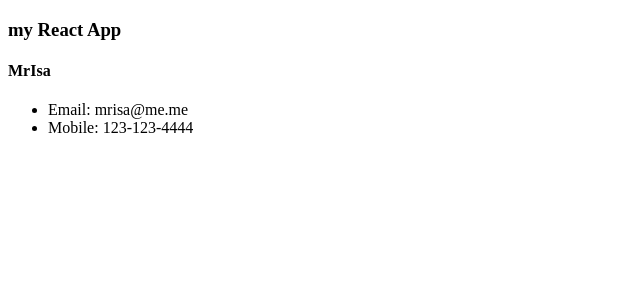
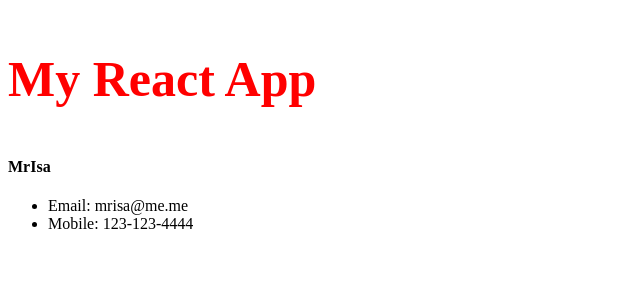
Before and after one commit to Isaabomohana/react-contactmanager, a React (Create React App) app: page / in a window 1280 px wide. Shown: the top 300 px of the page, without its empty margins (0-640 px from the left). Built offline with nearby package versions, Linux system fonts and the light colour scheme.

Commit message:
just try inline styling

```diff
--- a/src/components/Header.js
+++ b/src/components/Header.js
@@ -5,17 +5,22 @@ const Header = props => {
   const { brandding } = props;
   return (
     <div>
-      <h3>{brandding}</h3>
+      <h3 style={HeaderStyling}>{brandding}</h3>
     </div>
   );
 };
 
 Header.defaultProps = {
-  brandding: "my React App"
+  brandding: "My React App"
 };
 
 Header.propTypes = {
   brandding: PropTypes.string.isRequired
 };
 
+const HeaderStyling = {
+  color: "red",
+  fontSize: "50px"
+};
+
 export default Header;
```
